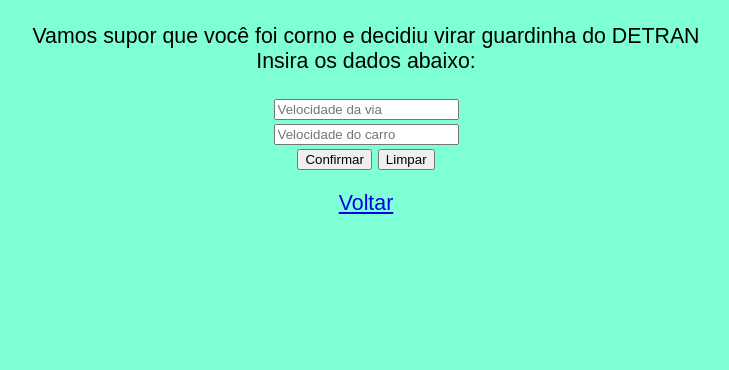
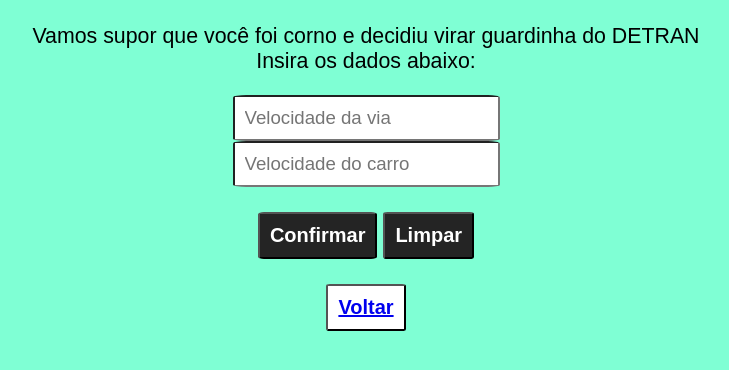
Before and after one commit to 100Fernando/Aprendendo, a plain HTML site: page Aulas/Condicoes.html in a window 1280 px wide. Shown: the part 146-516 px from the top of the page, without its empty margins (274-1003 px from the left). Drawn offline with Linux system fonts and the light colour scheme.

Commit message:
Ajuste css botões

```diff
--- a/Aulas/Condicoes.html
+++ b/Aulas/Condicoes.html
@@ -15,6 +15,27 @@
             margin-right: auto;
             margin-left: auto;
         }
+        button.proc {
+            padding: 10px;
+            font: bolder 15pt Arial;
+            background-color: rgb(36, 36, 36);
+            color: white;
+            border-radius: 5%;
+            text-shadow: 10px;
+        }
+        button.prox {
+            padding: 10px;
+            font: bolder 15pt Arial;
+            background-color: rgb(255, 255, 255);
+            color: white;
+            border-radius: 5%;
+            text-shadow: 10px;
+        }
+        input {
+            padding: 10px;
+            font: normal 14pt Arial;
+            border-radius: 5%;
+        }
     </style>
 </head>
 <body>
@@ -23,12 +44,12 @@
     <P>Vamos supor que você foi corno e decidiu virar guardinha do DETRAN <br>
     Insira os dados abaixo: </P>
     <input type="number" name="numero1" id="numero1" placeholder="Velocidade da via"><br>
-    <input type="number" name="numero2" id="numero2" placeholder="Velocidade do carro"><br>
-    <button type="button" id="confirmaNumeros">Confirmar</button>
-    <button type="button" id="reset">Limpar</button>
+    <input type="number" name="numero2" id="numero2" placeholder="Velocidade do carro"><br><br>
+    <button type="button" id="confirmaNumeros" class="proc">Confirmar</button>
+    <button type="button" id="reset" class="proc">Limpar</button>
 
     <div id="res"></div>
-    <p><a href="Eventos_DOM.html">Voltar</a></p>
+    <br><button type="button" class="prox"><a href="Eventos_DOM.html">Voltar</a></button>
 
     <script src="Condicoes.js"></script>
 </body>
```
Also changed, not shown: Aulas/Eventos_DOM.html (+20 -4 lines), index.html (+24 -3 lines).
